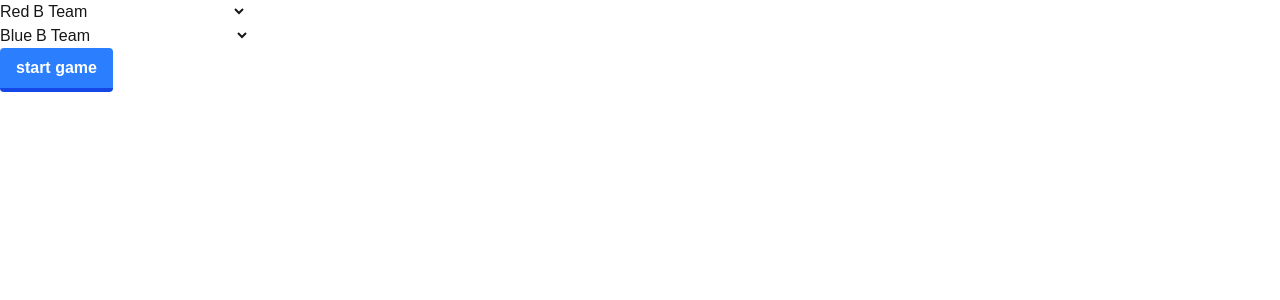
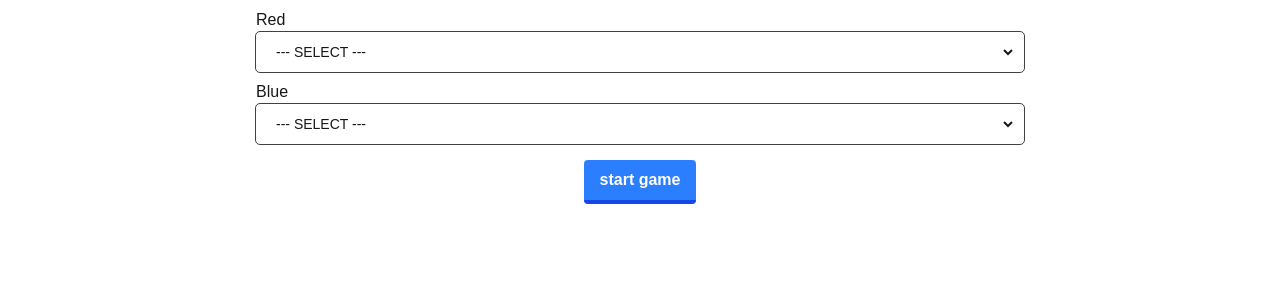
Before and after one commit to Merk42/cornholder, a Next.js app: page /pwa/cornholder/start in a window 1280 px wide. Shown: the top 300 px of the page. Built offline with nearby package versions, Linux system fonts and the light colour scheme.

Commit message:
minor styling

```diff
--- a/app/start/page.tsx
+++ b/app/start/page.tsx
@@ -10,6 +10,7 @@ export default function Start() {
     )
 
     const TEAMS = [
+        "--- SELECT ---",
         "B Team",
         "Bombs Away",
         "Bumble&Fumble",
@@ -42,8 +43,8 @@ export default function Start() {
         router.push('/game');
     }
 
-    const [redTeamName, setRedTeamName] = useState('');
-    const [blueTeamName, setBlueTeamName] = useState('');
+    const [redTeamName, setRedTeamName] = useState('--- SELECT ---');
+    const [blueTeamName, setBlueTeamName] = useState('--- SELECT ---');
 
     const handleRedChange = (event:React.ChangeEvent<HTMLSelectElement>) => {
         setRedTeamName(event.target.value);
@@ -55,27 +56,28 @@ export default function Start() {
 
 
     return (
-        <form>
-            <div>
+        <form className='w-3xl mx-auto'>
+            <div className='mt-2'>
                 <label htmlFor="red">Red</label>
-                <select id="red" value={redTeamName} onChange={handleRedChange}>
+                <select className='h-10 w-full rounded border-r-8 border-transparent px-4 text-sm outline outline-neutral-700' id="red" value={redTeamName} onChange={handleRedChange}>
                     {TEAMS.map((team) => (
                         <option value={team} key={team}>{team}</option>
                     ))}
                 </select>
             </div>
-            <div>
+            <div className='mt-2'>
                 <label htmlFor="blue">Blue</label>
-                <select id="blue" value={blueTeamName} onChange={handleBlueChange}>
+                <select className='h-10 w-full rounded border-r-8 border-transparent px-4 text-sm outline outline-neutral-700' id="blue" value={blueTeamName} onChange={handleBlueChange}>
                     {TEAMS.map((team) => (
                         <option value={team} key={team}>{team}</option>
                     ))}
                 </select>
             </div>
-            <button type='button' className={DEFAULT_BUTTON} onClick={handleGameStart} disabled={redTeamName === '' || blueTeamName === ''}>
-                start game
-            </button>
+            <div className='text-center mt-4'>
+                <button type='button' className={DEFAULT_BUTTON} onClick={handleGameStart} disabled={redTeamName === '--- SELECT ---' || blueTeamName === '--- SELECT ---'}>
+                    start game
+                </button>
+            </div>
         </form>
-
     )
 }
```
